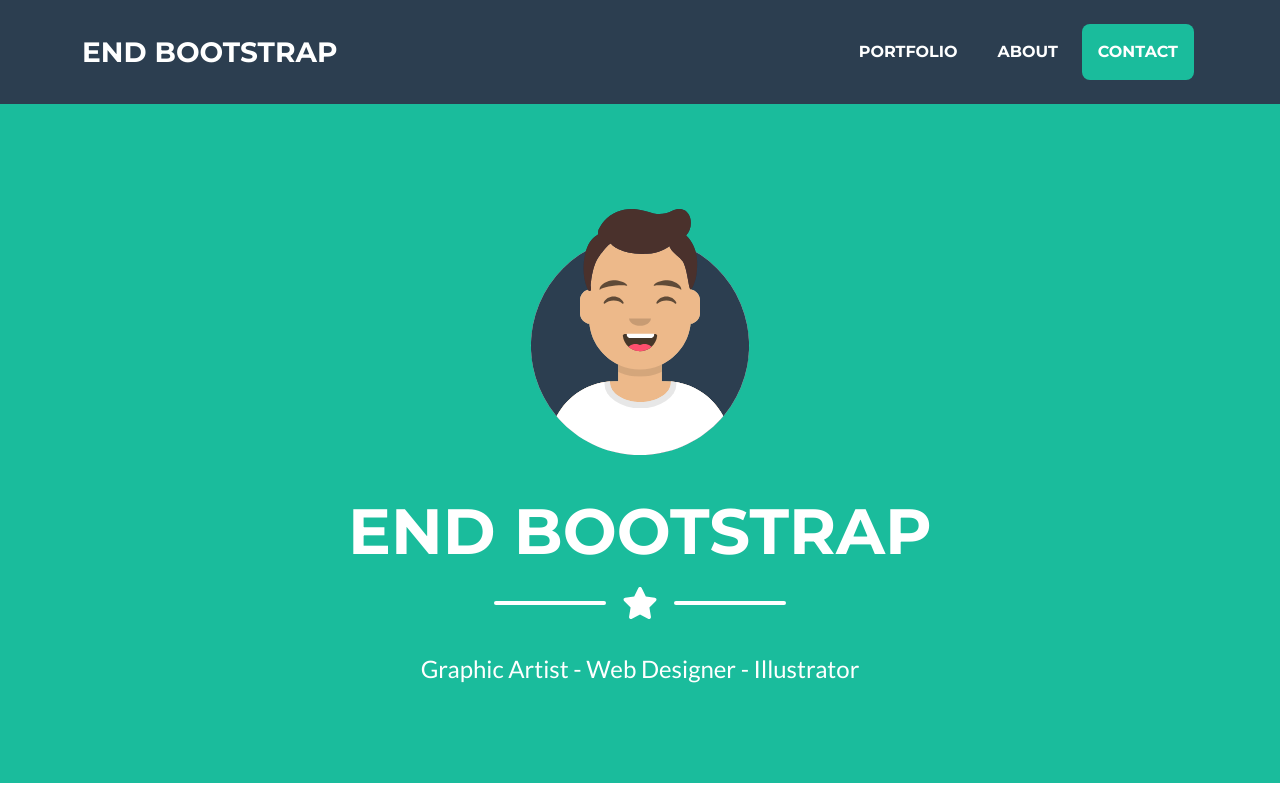
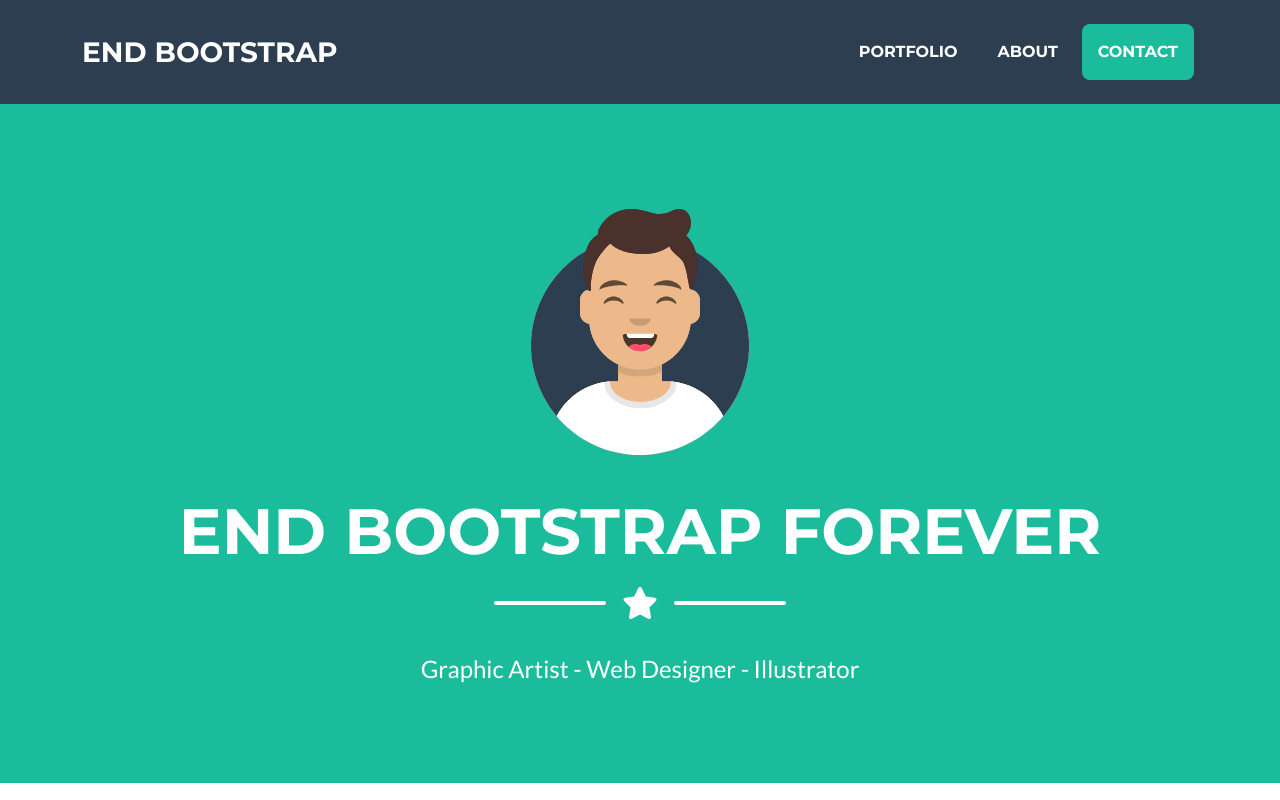
Before and after one commit to j0srisk/bootstrap-test, a plain HTML site: page index.html in a window 1280 px wide. Shown: the top 800 px of the page. Drawn offline with nearby package versions, Linux system fonts and the light colour scheme.

Commit message:
Update index.html

```diff
--- a/index.html
+++ b/index.html
@@ -40,7 +40,7 @@
                 <!-- Masthead Avatar Image-->
                 <img class="masthead-avatar mb-5" src="assets/img/avataaars.svg" alt="..." />
                 <!-- Masthead Heading-->
-                <h1 class="masthead-heading text-uppercase mb-0">End Bootstrap</h1>
+                <h1 class="masthead-heading text-uppercase mb-0">End Bootstrap Forever</h1>
                 <!-- Icon Divider-->
                 <div class="divider-custom divider-light">
                     <div class="divider-custom-line"></div>
```
